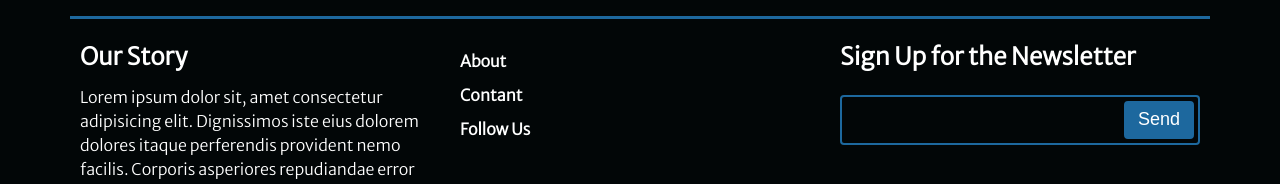
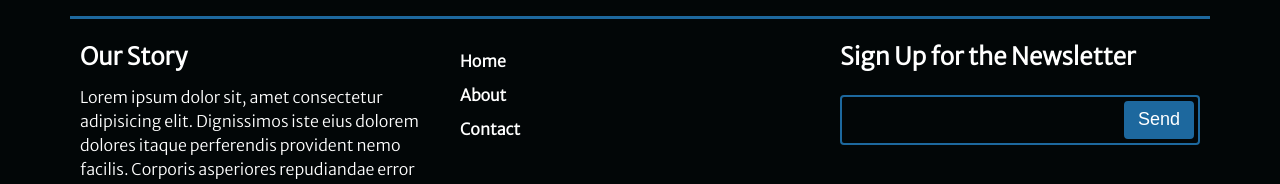
Before and after one commit to zainsci/vue-blog, a Vue app: page / in a window 1280 px wide. Shown: the part 2977-3161 px from the top of the page. Built offline with nearby package versions, Linux system fonts and the light colour scheme; no server answers.

Commit message:
Add Router Link to Footer

```diff
--- a/src/components/AppFooter.vue
+++ b/src/components/AppFooter.vue
@@ -67,13 +67,13 @@
         </div>
         <ul class="nav-links">
           <li>
+            <router-link to="/home">Home</router-link>
+          </li>
+          <li>
             <router-link to="/about">About</router-link>
           </li>
           <li>
-            <a href="#">Contant</a>
-          </li>
-          <li>
-            <a href="#">Follow Us</a>
+            <router-link to="/contact">Contact</router-link>
           </li>
         </ul>
         <div class="newsletter">
```
